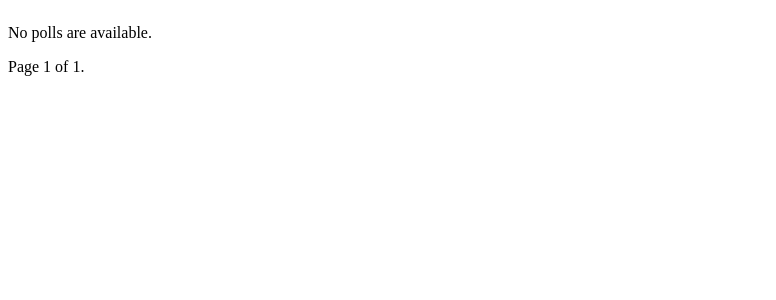
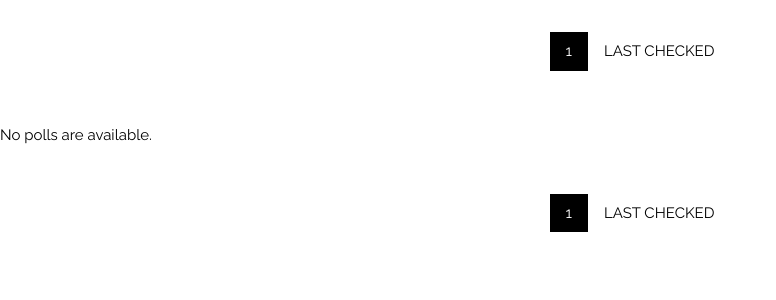
Before and after one commit to Tiki92/imagebam_viewer, a Django app: page /galleries/ in a window 1280 px wide. Shown: the top 300 px of the page, without its empty margins (0-776 px from the left). Run offline with Django 3.2, Linux system fonts and the light colour scheme; data that the repository does not hold is empty.

Commit message:
added new theme to galleries

```diff
--- a/viewer/display/templates/display/galleries.html
+++ b/viewer/display/templates/display/galleries.html
@@ -1,53 +1,127 @@
-{% load static %}
+<!DOCTYPE html>
+<html lang="en">
+<title>W3.CSS Template</title>
+<meta charset="UTF-8">
+<meta name="viewport" content="width=device-width, initial-scale=1">
+<link rel="stylesheet" href="https://www.w3schools.com/w3css/4/w3.css">
+<link rel="stylesheet" href="https://fonts.googleapis.com/css?family=Raleway">
 <style>
+    body,
+    h1,
+    h2,
+    h3,
+    h4,
+    h5 {
+        font-family: "Raleway", sans-serif
+    }
+
+    .w3-third img {
+        margin-bottom: -6px;
+        opacity: 0.8;
+        cursor: pointer
+    }
+
+    .w3-third img:hover {
+        opacity: 1
+    }
+
     img.main-image {
         /* max-width: 10% !important; */
-        float: left;
+        /* float: left; */
         width: 300px;
-        height: 200px;
+        height: 300px;
         object-fit: cover;
     }
+</style>
 
-    #inner1 {
-        float: left;
-    }
+<body>
 
-    #inner2 {
-        float: left;
-        clear: left;
-    }
-</style>
-<link rel="stylesheet" type="text/css" href="{% static 'display/style.css' %}">
+    <!-- Pagination -->
+    <div class="w3-center w3-padding-32">
+        <div class="w3-bar">
+            {% if page_obj.has_previous %}
+            <a href="?page=1" class="w3-bar-item w3-button w3-hover-black">&laquo; first</a>
+            <a href="?page={{ page_obj.previous_page_number }}"
+                class="w3-bar-item w3-button w3-hover-black">previous</a>
+            {% endif %}
 
-<div id="wrapper">
-    <div id="inner1">
+            <a href="#" class="w3-bar-item w3-black w3-button">{{ page_obj.number }}</a>
+
+            {% if page_obj.has_next %}
+            <a href="?page={{ page_obj.next_page_number }}" class="w3-bar-item w3-button w3-hover-black">next</a>
+            <a href="?page={{ page_obj.paginator.num_pages }}" class="w3-bar-item w3-button w3-hover-black">last
+                &raquo;</a>
+
+            {% endif %}
+            <a href="?page={{ last_img_page }}" class="w3-bar-item w3-button w3-hover-black">LAST CHECKED</a>
+        </div>
+    </div>
+
+    <!-- !PAGE CONTENT! -->
+    <div class="w3-main">
+
+        <!-- Photo grid -->
+        <div class="w3-row">
+
             {% if page_obj %}
             <!-- <ul> -->
             {% for gallery in page_obj %}
-        <!-- <li><a href={{ gallery.img_tag }}>{{ gallery.gallery_link }}</a></li> -->
-        <a href="{{ gallery.gallery_link }}"><img alt="{{ gallery.id }}" class="main-image" src="{{ gallery.img_tag }}" </img></a>
-        <a href="{% url 'setlastgal' gallery.id %}">Set last img</a>
+            <div class="w3-third">
+                <img style="width:100%" onclick="onClick(this)" class="main-image" alt="{{ gallery.id }}"
+                    src="{{ gallery.img_tag }}">
+                <a href="{% url 'setlastimg' gallery.id page_obj.number %}">Set last gallery</a>
+            </div>
+
             {% endfor %}
-        <!-- </ul> -->
             {% else %}
             <p>No polls are available.</p>
             {% endif %}
+
         </div>
-    <div id="inner2" class="pagination">
-        <span class="step-links">
+
+        <!-- Pagination -->
+        <div class="w3-center w3-padding-32">
+            <div class="w3-bar">
                 {% if page_obj.has_previous %}
-            <a href="?page=1">&laquo; first</a>
-            <a href="?page={{ page_obj.previous_page_number }}">previous</a>
+                <a href="?page=1" class="w3-bar-item w3-button w3-hover-black">&laquo; first</a>
+                <a href="?page={{ page_obj.previous_page_number }}"
+                    class="w3-bar-item w3-button w3-hover-black">previous</a>
                 {% endif %}
 
-            <span class="current">
-                Page {{ page_obj.number }} of {{ page_obj.paginator.num_pages }}.
-            </span>
+                <a href="#" class="w3-bar-item w3-black w3-button">{{ page_obj.number }}</a>
 
                 {% if page_obj.has_next %}
-            <a href="?page={{ page_obj.next_page_number }}">next</a>
-            <a href="?page={{ page_obj.paginator.num_pages }}">last &raquo;</a>
+                <a href="?page={{ page_obj.next_page_number }}" class="w3-bar-item w3-button w3-hover-black">next</a>
+                <a href="?page={{ page_obj.paginator.num_pages }}" class="w3-bar-item w3-button w3-hover-black">last
+                    &raquo;</a>
+
                 {% endif %}
-        </span>
+                <a href="?page={{ last_img_page }}" class="w3-bar-item w3-button w3-hover-black">LAST CHECKED</a>
             </div>
         </div>
+
+        <!-- Modal for full size images on click-->
+        <div id="modal01" class="w3-modal w3-black" style="padding-top:0" onclick="this.style.display='none'">
+            <span class="w3-button w3-black w3-xlarge w3-display-topright">×</span>
+            <div class="w3-modal-content w3-animate-zoom w3-center w3-transparent w3-padding-64">
+                <img id="img01" class="w3-image">
+                <p id="caption"></p>
+            </div>
+        </div>
+
+        <!-- End page content -->
+    </div>
+
+    <script>
+        // Modal Image Gallery
+        function onClick(element) {
+            document.getElementById("img01").src = element.src;
+            document.getElementById("modal01").style.display = "block";
+            var captionText = document.getElementById("caption");
+            captionText.innerHTML = element.alt;
+        }
+
+    </script>
+</body>
+
+</html>
```
Lines whose indentation alone changed are shown as unchanged.
